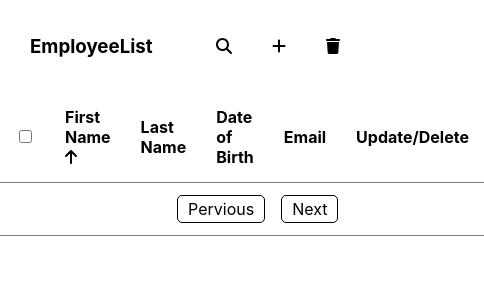
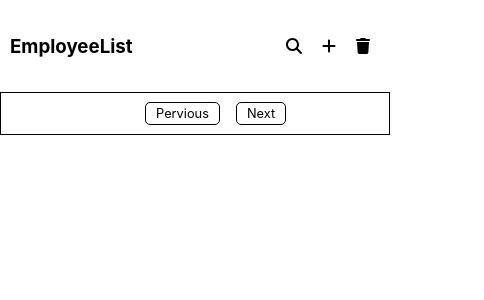
Before and after one commit to Himanshu-ramani/employee, a React (Create React App) app: page / in a window 390 px wide. Shown: the top 300 px of the page, 484 px wide, since content can reach past the window. Built offline with nearby package versions, Linux system fonts and the light colour scheme.

Commit message:
make changes in code and make reponsive

```diff
--- a/src/components/Nav/Nav.css
+++ b/src/components/Nav/Nav.css
@@ -17,3 +17,14 @@
     border: 0;
     border-bottom: 1px solid black;
 }
+@media screen and (max-width: 600px) {
+    .nav{
+        padding: 10px;
+    }
+    .nav ul li{
+        margin: 10px;
+    }
+    .nav ul{
+        padding: 0;
+    }
+}
--- a/src/components/Table/Table.css
+++ b/src/components/Table/Table.css
@@ -35,3 +35,60 @@
 .Pervious{
     text-decoration: none;
 }
+.resposive_table{
+    display: none;
+}
+.number , .address{
+  display: none;
+}
+  @media screen and (max-width: 600px) {
+    .resposive_table {
+        display: inline;
+      border: 0;
+    }
+
+    .table caption {
+        display: none;
+      font-size: 1.3em;
+    }
+
+    .table thead {
+      border: none;
+      /* clip: rect(0 0 0 0); */
+      height: 1px;
+      margin: -1px;
+      overflow: hidden;
+      padding: 0;
+      position: absolute;
+      width: 1px;
+    }
+
+    .table tr {
+      border-bottom: 3px solid #ddd;
+      display: block;
+      margin-bottom: .625em;
+      border: 1px solid;
+    }
+
+    .table td {
+      border-bottom: 1px solid #ddd;
+      display: block;
+      font-size: .8em;
+      text-align: right;
+    }
+
+    .table td::before {
+      /*
+      * aria-label has no advantage, it won't be read inside a table
+      content: attr(aria-label);
+      */
+      content: attr(data-label);
+      float: left;
+      font-weight: bold;
+      text-transform: uppercase;
+    }
+
+    .table td:last-child {
+      border-bottom: 0;
+    }
+  }
--- a/src/components/Table/Table.js
+++ b/src/components/Table/Table.js
@@ -1,25 +1,24 @@
-import React,{useState,useEffect,useContext,} from "react";
+import React, { useState, useEffect, useContext,Fragment } from "react";
 import TableData from "../TableData/TableData";
 import { FontAwesomeIcon } from "@fortawesome/react-fontawesome";
 import { faArrowDown } from "@fortawesome/free-solid-svg-icons";
 import { faArrowUp } from "@fortawesome/free-solid-svg-icons";
 import "./Table.css";
 import ReactPaginate from "react-paginate";
-import {useDispatch, useSelector} from "react-redux";
+import { useDispatch, useSelector } from "react-redux";
 import { SearchTerm } from "../../App";
-
 
 const Table = () => {
   const localStorageData = JSON.parse(localStorage.getItem("employee"));
-  const employee = localStorageData === null ? [] : localStorageData
+  const employee = localStorageData === null ? [] : localStorageData;
   const [tableData, setTableData] = useState(employee);
-    const state = useSelector((state)=>state)
-  const dispatch = useDispatch()
+  const state = useSelector((state) => state);
+  const dispatch = useDispatch();
   useEffect(() => {
-setTableData(employee)
+    setTableData(employee);
   }, [state]);
   //Search term
-const searchTerm = useContext(SearchTerm)
+  const searchTerm = useContext(SearchTerm);
   useEffect(() => {
     if (searchTerm !== "") {
       const newData = tableData.filter((employe) => {
@@ -28,17 +27,17 @@ const searchTerm = useContext(SearchTerm)
           .toLowerCase()
           .includes(searchTerm.toLowerCase());
       });
-      setTableData(newData)
-    } else{
-      setTableData(employee)
+      setTableData(newData);
+    } else {
+      setTableData(employee);
     }
-  }, [searchTerm])
+  }, [searchTerm]);
 
   //sorting
-    const [icon ,setIcon] = useState(false)
+  const [icon, setIcon] = useState(false);
   const [order, setOreder] = useState("ASC");
   const sorting = (col) => {
-      setIcon(preState => !preState)
+    setIcon((preState) => !preState);
     if (order === "ASC") {
       const sorted = [...tableData].sort((a, b) =>
         a[col].toLowerCase() > b[col].toLowerCase() ? 1 : -1
@@ -56,43 +55,58 @@ const searchTerm = useContext(SearchTerm)
   };
 
   ///pagination
-const [pageNumber , setPageNumber] =useState(0)
-const [showEmployee , setShowEmployee] = useState([])
-const employeePerPage = 5
-const pageVisited = pageNumber * employeePerPage
-const displayEmployee = tableData.slice(pageVisited ,  pageVisited + employeePerPage)
-const pageCount =Math.ceil(tableData.length / employeePerPage)
+  const [pageNumber, setPageNumber] = useState(0);
+  const [showEmployee, setShowEmployee] = useState([]);
+  const employeePerPage = 5;
+  const pageVisited = pageNumber * employeePerPage;
+  const displayEmployee = tableData.slice(
+    pageVisited,
+    pageVisited + employeePerPage
+  );
+  const pageCount = Math.ceil(tableData.length / employeePerPage);
   useEffect(() => {
-  setShowEmployee(displayEmployee)
-}, [tableData])
+    setShowEmployee(displayEmployee);
+  }, [tableData]);
+
+  const onPageChange = ({ selected }) => {
+    setPageNumber(selected);
+  };
+  // select All
+  const [all, setAll] = useState(false);
+  const selectAll = (event) => {
+    const newData = JSON.parse(localStorage.getItem("employee"));
+    const employeeData = newData === null ? [] : newData;
+    const { checked } = event.target;
+    setAll(checked);
+    const selcted = displayEmployee.map((ele) => {
+      return { ...ele, select: checked };
+    });
+
+    const newDataArray = employeeData.map(
+      (obj) => selcted.find((o) => o.id === obj.id) || obj
+    );
+    localStorage.setItem("employee", JSON.stringify(newDataArray))
 
 
-const onPageChange=({selected}) =>{
-  setPageNumber(selected)
-}
-  // select All
-  const [all, setAll] = useState(false)
-  const selectAll =(event) =>{
-    const {checked} = event.target
-    setAll(checked)
-   const selcted = displayEmployee.map(ele => {
-      return { ...ele, select : checked}
-    })
-    let arr3 = employee.map((item, i) => Object.assign({}, item, selcted[i]));
-    console.log(arr3);
-    localStorage.setItem("employee", JSON.stringify(arr3));
-    dispatch({ type: 'CHECK', payload: selcted  })
-  }
+    // localStorage.setItem("employee", JSON.stringify(arr3));
+    dispatch({ type: "CHECK", payload: selcted });
+  };
 
-
-  return (
+  return (<Fragment>
     <table className="table">
       <thead>
         <tr>
           <th>
             <input type="checkbox" onChange={selectAll} checked={all} />
           </th>
-          <th onClick={() => sorting("firstName")}>First Name {icon === true ?<FontAwesomeIcon icon={faArrowDown} /> : <FontAwesomeIcon icon={faArrowUp} /> }</th>
+          <th onClick={() => sorting("firstName")}>
+            First Name{" "}
+            {icon === true ? (
+              <FontAwesomeIcon icon={faArrowDown} />
+            ) : (
+              <FontAwesomeIcon icon={faArrowUp} />
+            )}
+          </th>
           <th onClick={() => sorting("lastName")}>Last Name</th>
           <th onClick={() => sorting("lastName")}>Date of Birth</th>
           <th>Email</th>
@@ -100,23 +114,24 @@ const onPageChange=({selected}) =>{
         </tr>
       </thead>
       <tbody>
-          <TableData data={displayEmployee}/>
-          <tr className='pagination'>
-            <td  colSpan="6" >
+        <TableData data={displayEmployee} />
+        <tr className="pagination">
+          <td colSpan="6">
             <ReactPaginate
               previousLabel={"Pervious"}
-               nextLabel={'Next'}
+              nextLabel={"Next"}
               pageCount={pageCount}
               onPageChange={onPageChange}
-               containerClassName={'pagination_container'}
-              previousLinkClassName={'previousBtn'}
-              nextLinkClassName={'nextBtn'}
-              activeClassName={'pagination_Active'}
+              containerClassName={"pagination_container"}
+              previousLinkClassName={"previousBtn"}
+              nextLinkClassName={"nextBtn"}
+              activeClassName={"pagination_Active"}
             />
           </td>
         </tr>
       </tbody>
     </table>
+    </Fragment>
   );
 };
 
--- a/src/components/TableData/TableData.js
+++ b/src/components/TableData/TableData.js
@@ -2,7 +2,7 @@ import React,{Fragment, useState,useEffect} from 'react';
 import TableExpand from '../TableExpand/TableExpand';
 import UpdateForm from '../UpdateForm/UpdateForm';
 import TableRow from './TableRow';
-import { useSelector,useDispatch} from "react-redux";
+import {useDispatch} from "react-redux";
 
 function TableData(props) {
 
@@ -43,7 +43,9 @@ function TableData(props) {
   ///multiple Select
   const checkedHandler =(event,data) =>{
     const {checked} = event.target
-    const checkArray = employee.map(ele => {
+    const newData = JSON.parse(localStorage.getItem("employee"));
+    const employeeData = newData === null ? [] : newData;
+    const checkArray = employeeData.map(ele => {
       if (ele.id === data.id) {
         return {...ele, select: checked }
       }
--- a/src/components/TableData/TableRow.js
+++ b/src/components/TableData/TableRow.js
@@ -9,12 +9,14 @@ const onCheck =(event) =>{
   event.stopPropagation()
 }
   return  <tr key={obj.id} onClick={(event) => expandHnadler(event, obj)}>
-  <td onClick={onCheck}><input type='checkbox'name={obj.id} checked={obj.select} onChange={(event)=>checkedHandler(event,obj)} /></td>
-  <td>{obj.firstName}</td>
-  <td>{obj.lastName}</td>
-  <td>{obj.age}</td>
-  <td>{obj.email}</td>
-  <td className='last'> <FontAwesomeIcon icon={faPencil} onClick={(event) => updateFormHandler(event, obj.id)}  /> <FontAwesomeIcon icon={faTrash} onClick={(event) => deleteData(event, obj.id)}/> </td>
+  <td data-label="Select" onClick={onCheck}><input type='checkbox'name={obj.id} checked={obj.select} onChange={(event)=>checkedHandler(event,obj)} /></td>
+  <td data-label="First Name">{obj.firstName}</td>
+  <td data-label="Last Name">{obj.lastName}</td>
+  <td data-label="Date of Birth">{obj.age}</td>
+  <td data-label="Email">{obj.email}</td>
+  <td className='number' data-label="Number">{obj.number}</td>
+  <td className='address' data-label="Address">{obj.address}</td>
+  <td className='last' data-label="Update/Delete"> <FontAwesomeIcon icon={faPencil} onClick={(event) => updateFormHandler(event, obj.id)}  /> <FontAwesomeIcon icon={faTrash} onClick={(event) => deleteData(event, obj.id)}/> </td>
 </tr>;
 };
 
--- a/src/components/TableExpand/TableExpand.js
+++ b/src/components/TableExpand/TableExpand.js
@@ -5,7 +5,7 @@ import { FontAwesomeIcon } from "@fortawesome/react-fontawesome";
 function TableExpand({obj,hideExpand,}) {
 
   return  <tr>
-  <td colSpan="6">
+  <td colSpan="6" className={classes.expandContainer}>
     <div className={classes.head}>
       <h2>
    {obj.firstName} {obj.lastName}
--- a/src/components/TableExpand/TableExpand.module.css
+++ b/src/components/TableExpand/TableExpand.module.css
@@ -1,7 +1,6 @@
 .expand {
     display: grid;
     grid-template-columns:  1fr 2fr 1fr 2fr;
-
     text-align: left;
 }
 .expand p {
@@ -28,3 +27,11 @@
     margin: 10px;
     color: rgba(0, 0, 0, 0.459);
 }
+@media screen and (max-width: 600px) {
+    .expandContainer{
+        display: none;
+    }
+    .expand{
+        display: none;
+    }
+}
```
Lines whose indentation alone changed are shown as unchanged.
